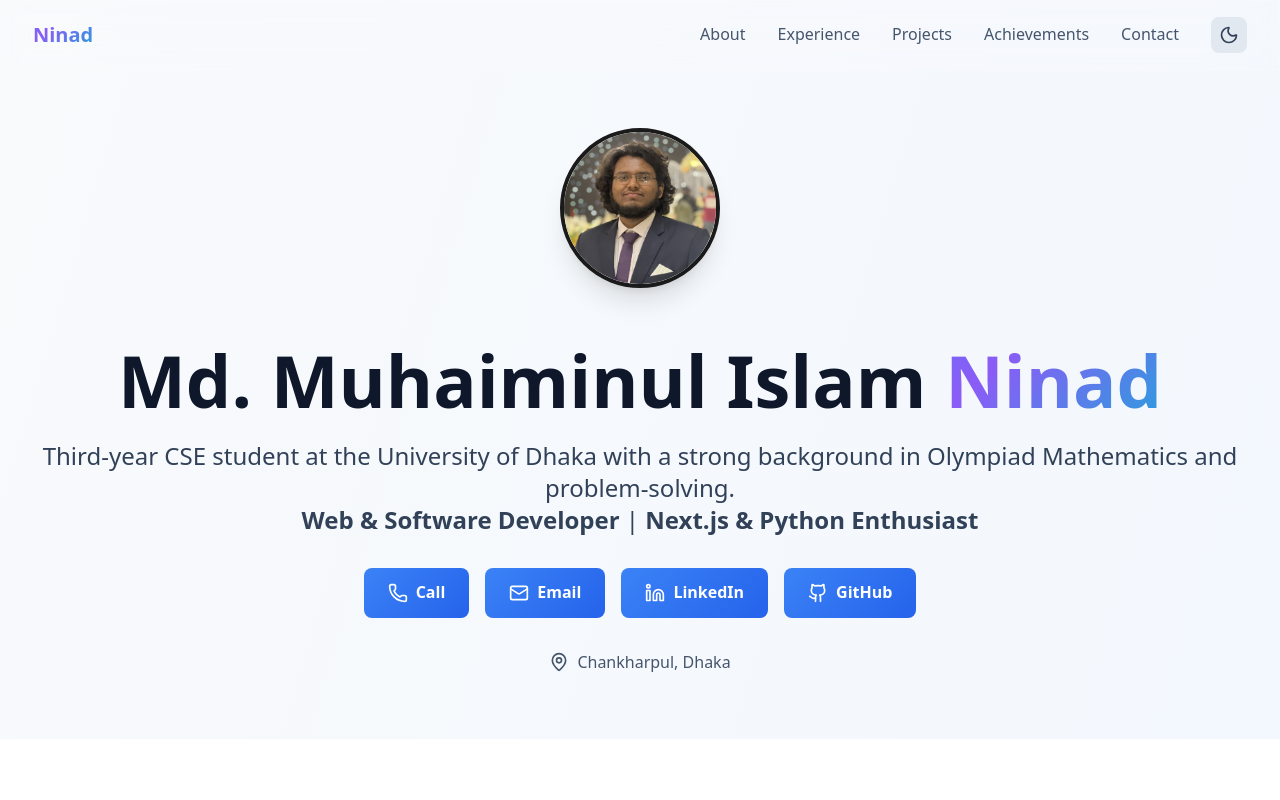
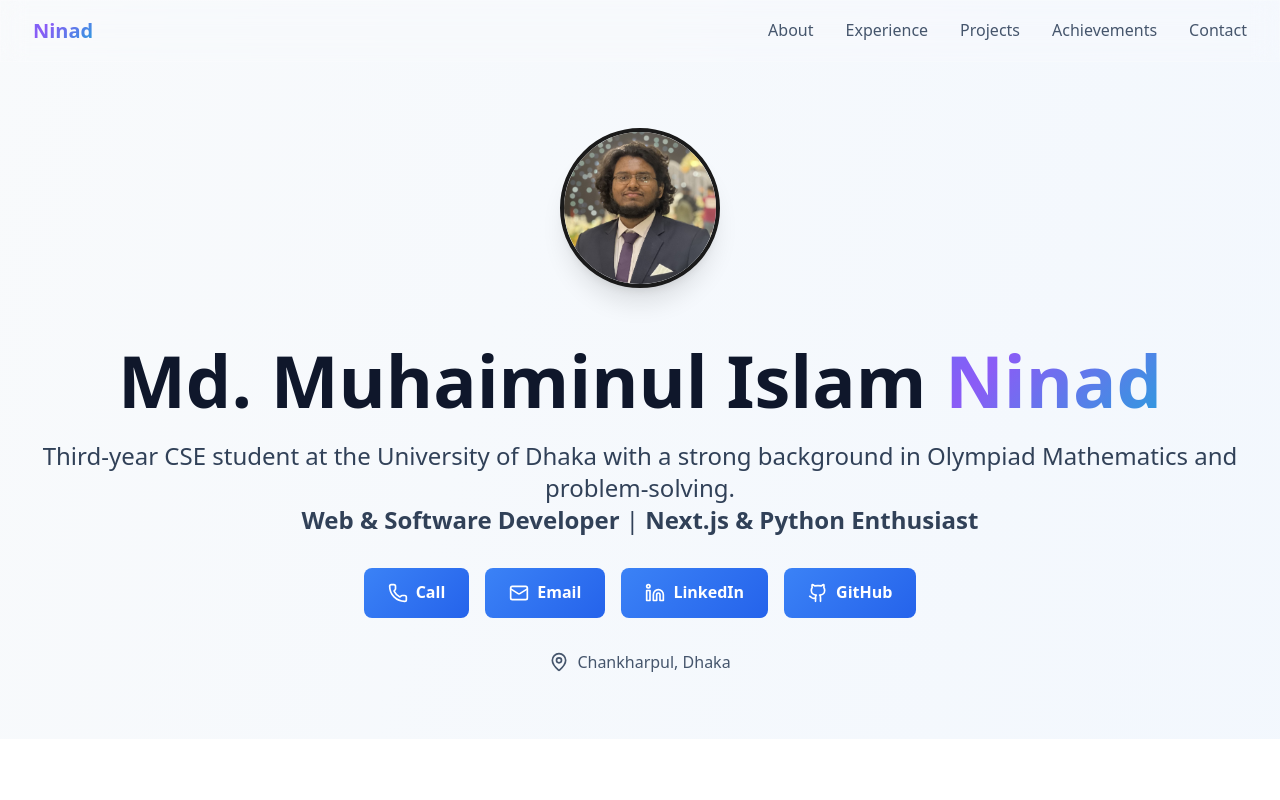
Before and after one commit to ninadgns/portfolio, a Next.js app: page / in a window 1280 px wide. Shown: the top 800 px of the page. Built offline with nearby package versions, Linux system fonts and the light colour scheme.

Commit message:
Revert "theme swticher"
This reverts commit 6918f29734fe86274b709384fbb47316184bfc47.

```diff
--- a/src/app/layout.tsx
+++ b/src/app/layout.tsx
@@ -1,7 +1,6 @@
 import type { Metadata } from "next";
 import { Geist, Geist_Mono } from "next/font/google";
 import "./globals.css";
-import { ThemeProvider } from "@/components/ThemeProvider";
 
 const geistSans = Geist({
   variable: "--font-geist-sans",
@@ -28,9 +27,7 @@ export default function RootLayout({
       <body
         className={`${geistSans.variable} ${geistMono.variable} antialiased`}
       >
-        <ThemeProvider>
-          {children}
-        </ThemeProvider>
+        {children}
       </body>
     </html>
   );
--- a/src/app/page.tsx
+++ b/src/app/page.tsx
@@ -3,7 +3,6 @@
 import { motion } from 'framer-motion';
 import { Github, Linkedin, Mail, MapPin, Phone, ExternalLink, Award, GraduationCap, Code} from 'lucide-react';
 import Link from 'next/link';
-import ThemeSwitcher from '@/components/ThemeSwitcher';
 
 export default function Home() {
   const containerVariants = {
@@ -34,17 +33,15 @@ export default function Home() {
         <div className="max-w-7xl mx-auto px-4 sm:px-6 lg:px-8">
           <div className="flex justify-between items-center py-4">
             <h1 className="text-xl font-bold gradient-text">Ninad</h1>
-            <div className="hidden md:flex space-x-8 items-center">
+            <div className="hidden md:flex space-x-8">
               <a href="#about" className="text-slate-600 dark:text-slate-300 hover:text-blue-600 dark:hover:text-blue-400 transition-colors">About</a>
               <a href="#experience" className="text-slate-600 dark:text-slate-300 hover:text-blue-600 dark:hover:text-blue-400 transition-colors">Experience</a>
               <a href="#projects" className="text-slate-600 dark:text-slate-300 hover:text-blue-600 dark:hover:text-blue-400 transition-colors">Projects</a>
               <a href="#achievements" className="text-slate-600 dark:text-slate-300 hover:text-blue-600 dark:hover:text-blue-400 transition-colors">Achievements</a>
               <a href="#contact" className="text-slate-600 dark:text-slate-300 hover:text-blue-600 dark:hover:text-blue-400 transition-colors">Contact</a>
-              <ThemeSwitcher />
             </div>
             {/* Mobile menu button */}
-            <div className="md:hidden flex items-center gap-2">
-              <ThemeSwitcher />
+            <div className="md:hidden">
               <button className="text-slate-600 dark:text-slate-300 hover:text-blue-600 dark:hover:text-blue-400 hover-scale">
                 <svg className="w-6 h-6" fill="none" stroke="currentColor" viewBox="0 0 24 24">
                   <path strokeLinecap="round" strokeLinejoin="round" strokeWidth={2} d="M4 6h16M4 12h16M4 18h16" />
--- a/src/components/ThemeProvider.tsx
+++ /dev/null
@@ -1,56 +0,0 @@
-'use client';
-
-import { createContext, useContext, useEffect, useState } from 'react';
-
-type Theme = 'light' | 'dark';
-
-interface ThemeContextType {
-  theme: Theme;
-  toggleTheme: () => void;
-}
-
-const ThemeContext = createContext<ThemeContextType | undefined>(undefined);
-
-export function ThemeProvider({ children }: { children: React.ReactNode }) {
-  const [theme, setTheme] = useState<Theme>('light');
-
-  useEffect(() => {
-    // Check for saved theme preference or default to light
-    const savedTheme = localStorage.getItem('theme') as Theme;
-    if (savedTheme) {
-      setTheme(savedTheme);
-    } else {
-      setTheme('light');
-    }
-  }, []);
-
-  useEffect(() => {
-    // Apply theme to document
-    if (theme === 'dark') {
-      document.documentElement.classList.add('dark');
-    } else {
-      document.documentElement.classList.remove('dark');
-    }
-
-    // Save theme preference
-    localStorage.setItem('theme', theme);
-  }, [theme]);
-
-  const toggleTheme = () => {
-    setTheme(prevTheme => prevTheme === 'light' ? 'dark' : 'light');
-  };
-
-  return (
-    <ThemeContext.Provider value={{ theme, toggleTheme }}>
-      {children}
-    </ThemeContext.Provider>
-  );
-}
-
-export function useTheme() {
-  const context = useContext(ThemeContext);
-  if (context === undefined) {
-    throw new Error('useTheme must be used within a ThemeProvider');
-  }
-  return context;
-}
--- a/src/components/ThemeSwitcher.tsx
+++ /dev/null
@@ -1,23 +0,0 @@
-
-'use client';
-
-import { Moon, Sun } from 'lucide-react';
-import { useTheme } from './ThemeProvider';
-
-export default function ThemeSwitcher() {
-  const { theme, toggleTheme } = useTheme();
-
-  return (
-    <button
-      onClick={toggleTheme}
-      className="p-2 rounded-lg bg-slate-200 dark:bg-slate-700 hover:bg-slate-300 dark:hover:bg-slate-600 transition-colors hover-scale"
-      aria-label="Toggle theme"
-    >
-      {theme === 'light' ? (
-        <Moon size={20} className="text-slate-700 dark:text-slate-300" />
-      ) : (
-        <Sun size={20} className="text-slate-700 dark:text-slate-300" />
-      )}
-    </button>
-  );
-}
```
